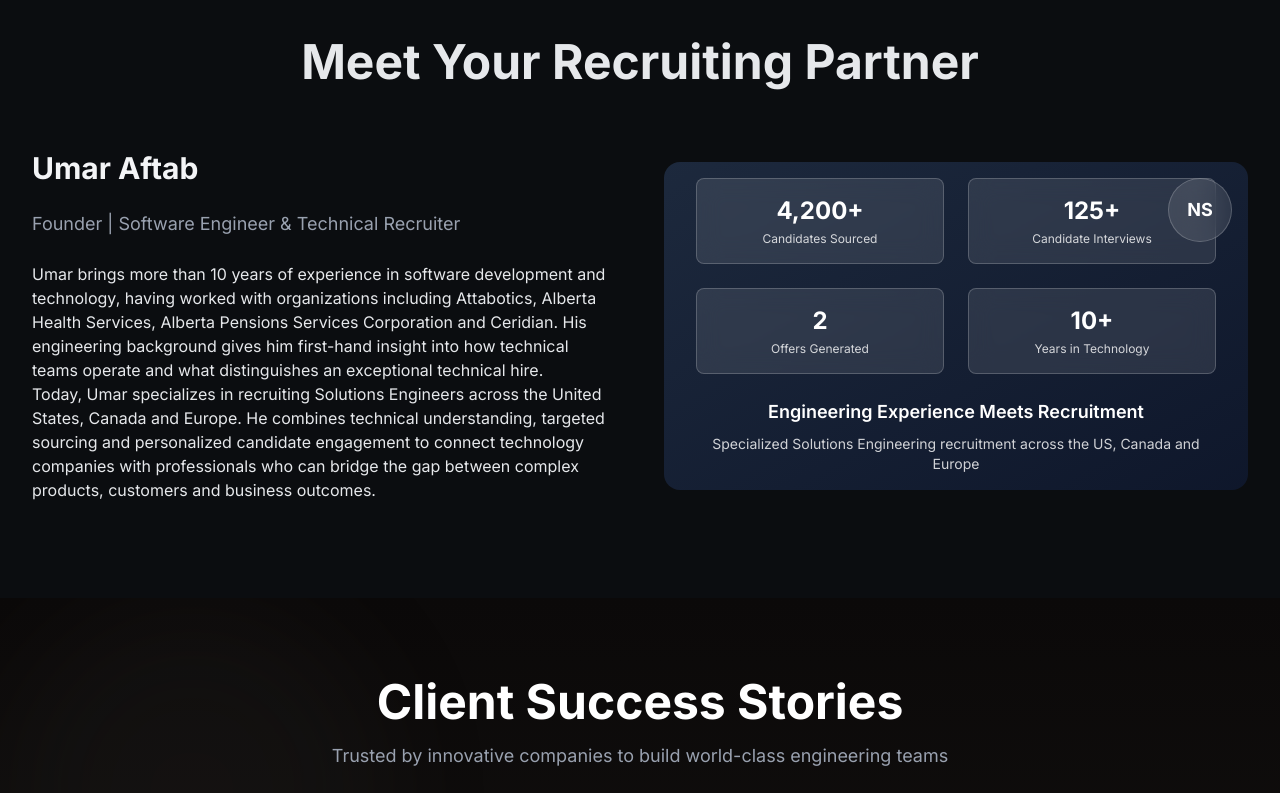
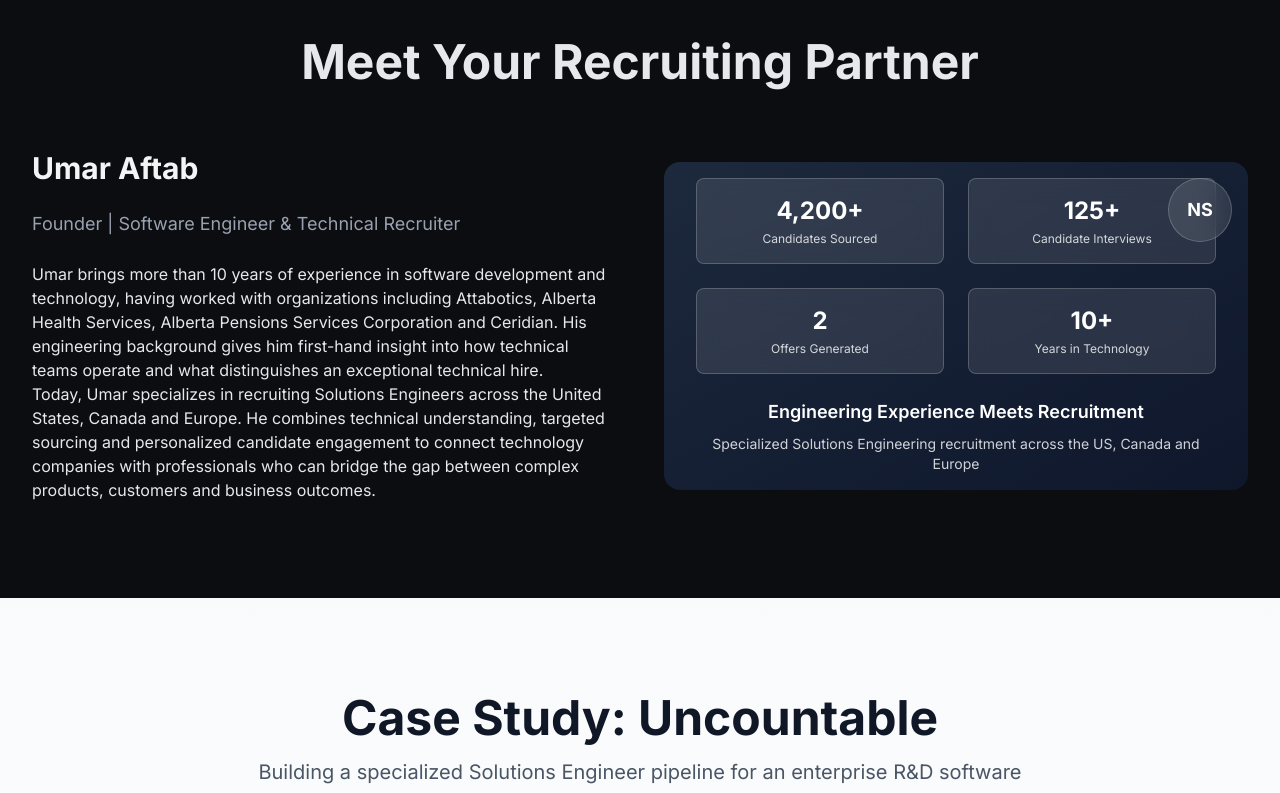
Before and after one commit to umar-aftab/gritliy, a Next.js app: page / in a window 1280 px wide. Shown: the part 2000-2793 px from the top of the page. Built offline with nearby package versions, Linux system fonts and the light colour scheme.

Commit message:
Added CaseStudy

```diff
--- a/app/page.tsx
+++ b/app/page.tsx
@@ -5,6 +5,7 @@ import Testimonials from "@/components/Testimonials";
 import Specialties from "@/components/Specialties";
 import Stats from "@/components/Stats";
 import TechnologyStack from "@/components/TechnologyStack";
+import CaseStudy from "@/components/CaseStudy";
 import Contact from "@/components/Contact";
 import Footer from "@/components/Footer";
 import Navigation from "@/components/Navigation";
@@ -18,6 +19,7 @@ export default function Home() {
         <Services />
         <Specialties />
         <About />
+        <CaseStudy />
         <Testimonials />
         <Stats />
         <TechnologyStack />
```
